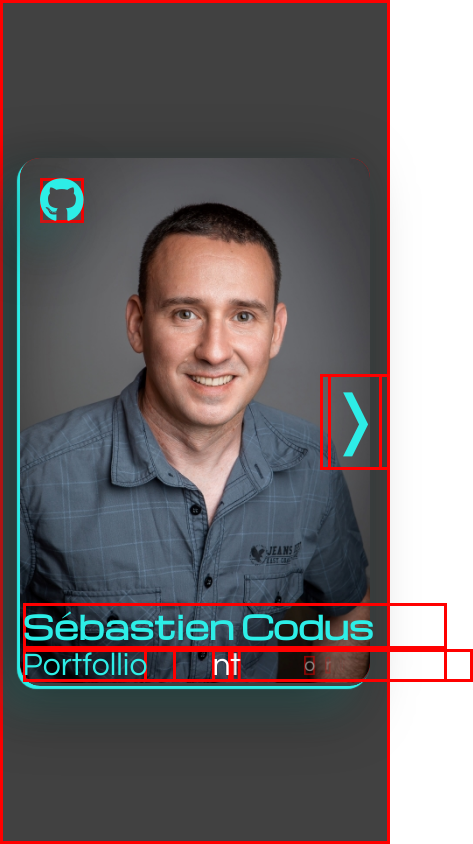
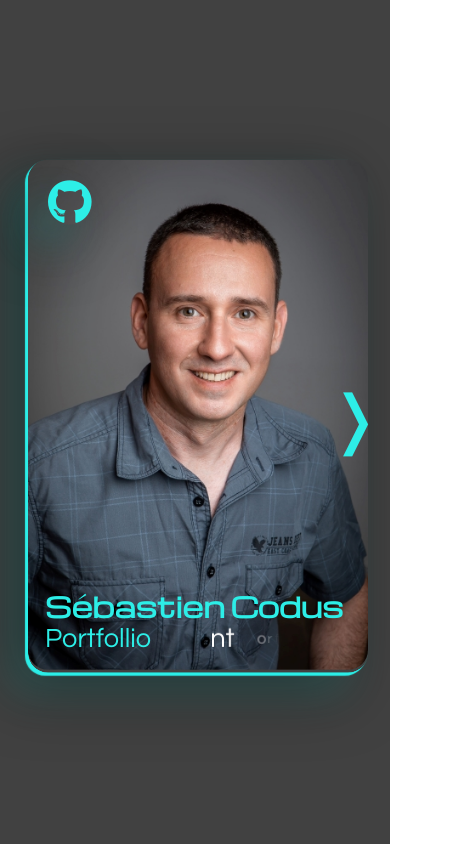
Before and after one commit to sebcod/portfolio, a React (Create React App) app: page / in a window 390 px wide. Shown: the whole page, 473 px wide, since content can reach past the window. Built offline with nearby package versions, Linux system fonts and the light colour scheme.

Commit message:
Home  responsive

```diff
--- a/src/data/projectsData.js
+++ b/src/data/projectsData.js
@@ -19,6 +19,23 @@ export const projectsData = [
   },
   {
     id: 1,
+    title: "Scotto Di Cesare",
+    date: "2023",
+    languages: [
+      "https://img.shields.io/badge/-JavaScript-FFF?&logo=JavaScript&logoColor=F7DF1E",
+      "https://img.shields.io/badge/-HTML5-FFF?&logo=HTML5&logoColor=E34F26&backgound=E34F26",
+      "https://img.shields.io/badge/-CSS3-FFF?&logo=CSS3&logoColor=1572B6",
+      "https://img.shields.io/badge/-Sass-FFF?&logo=Sass&logoColor=CC6699",
+    ],
+    infos: "Esthetic school, home page clone",
+    img: "./assets/img/ScottoDiCesare.jpg",
+    link: "https://sebcod-scottodicesare.netlify.app/",
+    linkGitHub: "https://github.com/sebcod/Clone_groupe-scottodicesare.com",
+    color: "#F45B69",
+    background: "#0E0E0E",
+  },
+  {
+    id: 2,
     title: "Nintendo",
     date: "2023",
     languages: [
@@ -34,23 +51,7 @@ export const projectsData = [
     color: "#FFFFFF",
     background: "#8A000B",
   },
-  {
-    id: 2,
-    title: "Scotto Di Cesare",
-    date: "2023",
-    languages: [
-      "https://img.shields.io/badge/-JavaScript-FFF?&logo=JavaScript&logoColor=F7DF1E",
-      "https://img.shields.io/badge/-HTML5-FFF?&logo=HTML5&logoColor=E34F26&backgound=E34F26",
-      "https://img.shields.io/badge/-CSS3-FFF?&logo=CSS3&logoColor=1572B6",
-      "https://img.shields.io/badge/-Sass-FFF?&logo=Sass&logoColor=CC6699",
-    ],
-    infos: "Esthetic school, home page clone",
-    img: "./assets/img/ScottoDiCesare.jpg",
-    link: "https://sebcod-scottodicesare.netlify.app/",
-    linkGitHub: "https://github.com/sebcod/Clone_groupe-scottodicesare.com",
-    color: "#F45B69",
-    background: "#0E0E0E",
-  },
+
   {
     id: 3,
     title: "Your Resto",
--- a/src/pages/Home.js
+++ b/src/pages/Home.js
@@ -54,12 +54,12 @@ const Home = () => {
           <div className="img-content">
             <img src={currentProject.img} alt={currentProject.title} />
             <SocialNetwork />
-          </div>
-          <div className="main-content">
-            <h1>Sébastien Codus</h1>
-            <h2>
-              <DynamicText />
-            </h2>
+            <div className="main-content">
+              <h1>Sébastien Codus</h1>
+              <h2>
+                <DynamicText />
+              </h2>
+            </div>
           </div>
         </div>
         <Buttons projectNumber={0} right={"/Nintendo"} />
--- a/src/style/_settings.scss
+++ b/src/style/_settings.scss
@@ -53,7 +53,7 @@ $color-ComeUp: #e4d357;
   user-select: none;
   //cursor: none;
 
-  box-shadow: 0 0 0 3px red inset;
+  //box-shadow: 0 0 0 3px red inset;
 }
 
 html {
--- a/src/style/components/_dynamicText.scss
+++ b/src/style/components/_dynamicText.scss
@@ -4,7 +4,6 @@
 
   #text-target {
     display: flex;
-    width: 300px;
     text-align: left;
     animation: color 3s alternate infinite;
     perspective: 200px;
--- a/src/style/index.css
+++ b/src/style/index.css
@@ -16,7 +16,6 @@
   -webkit-user-select: none;
      -moz-user-select: none;
           user-select: none;
-  box-shadow: 0 0 0 3px red inset;
 }
 
 html {
@@ -127,6 +126,7 @@ main {
   height: 100%;
   width: 100%;
   position: absolute;
+  overflow: hidden;
 }
 .home .home-main {
   display: grid;
@@ -138,19 +138,34 @@ main {
 .home .home-main .img-content {
   margin: 20px;
   border-radius: 20px;
-  max-width: 400px;
+  width: 400px;
   position: absolute;
-  transform: translate(-307px, -20px);
+  left: 50%;
+  top: 50%;
+  transform: translate(-470px, -340px);
   box-shadow: -1px 1px 1px #2DEEE7, -2px 2px 1px #2DEEE7, -3px 3px 1px #2deee7, -20px 18px 60px rgba(8, 8, 8, 0.51), -20px 20px 37px 0px rgba(45, 238, 231, 0.2039215686);
+}
+@media screen and (max-width: 425px) {
+  .home .home-main .img-content {
+    width: 340px;
+  }
+}
+@media screen and (max-width: 375px) {
+  .home .home-main .img-content {
+    width: 320px;
+  }
+}
+@media screen and (max-width: 320px) {
+  .home .home-main .img-content {
+    width: 270px;
+  }
 }
 @media screen and (max-width: 1110px) {
   .home .home-main .img-content {
-    transform: translateX(0);
+    transform: translate(-55%, -55%);
   }
 }
 .home .home-main .img-content img {
-  -o-object-fit: center;
-     object-fit: center;
   -o-object-position: 0%;
      object-position: 0%;
   width: 100%;
@@ -159,11 +174,17 @@ main {
 }
 .home .home-main .main-content {
   position: absolute;
-  transform: translate(40px, 160px);
+  bottom: 40px;
+  left: 70px;
+  width: -moz-max-content;
+  width: max-content;
 }
 @media screen and (max-width: 1110px) {
   .home .home-main .main-content {
-    transform: translate(40px, 220px);
+    left: 50%;
+    bottom: 20px;
+    transform: translateX(-50%);
+    width: 90%;
   }
 }
 .home .home-main .main-content h1 {
@@ -176,6 +197,11 @@ main {
     font-size: 5rem;
   }
 }
+@media screen and (max-width: 425px) {
+  .home .home-main .main-content h1 {
+    font-size: 1.7rem;
+  }
+}
 .home .home-main .main-content h2 {
   font-weight: 100;
   position: relative;
@@ -184,6 +210,11 @@ main {
 @media screen and (min-width: 1110px) {
   .home .home-main .main-content h2 {
     font-size: 5rem;
+  }
+}
+@media screen and (max-width: 425px) {
+  .home .home-main .main-content h2 {
+    font-size: 1.7rem;
   }
 }
 
@@ -875,7 +906,6 @@ main {
 }
 .dynamic-text #text-target {
   display: flex;
-  width: 300px;
   text-align: left;
   animation: color 3s alternate infinite;
   perspective: 200px;
--- a/src/style/pages/_home.scss
+++ b/src/style/pages/_home.scss
@@ -2,6 +2,7 @@
   height: 100%;
   width: 100%;
   position: absolute;
+  overflow: hidden;
 
   .home-main {
     display: grid;
@@ -13,21 +14,37 @@
     .img-content {
       margin: 20px;
       border-radius: 20px;
-      max-width: 400px;
+      width: 400px;
       position: absolute;
-      transform: translate(-307px, -20px);
+      left: 50%;
+      top: 50%;
+      transform: translate(-470px, -340px);
+
+
+      @media screen and (max-width: 425px) {
+        width: 340px;
+      }
+
+      @media screen and (max-width: 375px) {
+        width: 320px;
+      }
+
+      @media screen and (max-width: 320px) {
+        width: 270px;
+      }
+
       box-shadow: -1px 1px 1px #2DEEE7,
-        -2px 2px 1px #2DEEE7,
-        -3px 3px 1px #2deee7,
-        -20px 18px 60px rgba(8, 8, 8, 0.51),
-        -20px 20px 37px 0px #2deee734;
+      -2px 2px 1px #2DEEE7,
+      -3px 3px 1px #2deee7,
+      -20px 18px 60px rgba(8, 8, 8, 0.51),
+      -20px 20px 37px 0px #2deee734;
 
       @media screen and (max-width: 1110px) {
-        transform: translateX(0);
+        transform: translate(-55%, -55%);
       }
 
       img {
-        object-fit: center;
+        //object-fit: center;
         object-position: 0%;
         width: 100%;
         height: 100%;
@@ -36,12 +53,16 @@
     }
 
     .main-content {
-      // border: solid;
       position: absolute;
-      transform: translate(40px, 160px);
+      bottom: 40px;
+      left: 70px;
+      width: max-content;
 
       @media screen and (max-width: 1110px) {
-        transform: translate(40px, 220px);
+        left: 50%;
+        bottom: 20px;
+        transform: translateX(-50%);
+        width: 90%;
       }
 
       h1 {
@@ -51,6 +72,10 @@
 
         @media screen and (min-width: 1110px) {
           font-size: 5rem;
+        }
+
+        @media screen and (max-width: 425px) {
+          font-size: 1.7rem;
         }
       }
 
@@ -63,6 +88,10 @@
         @media screen and (min-width: 1110px) {
           font-size: 5rem;
         }
+
+        @media screen and (max-width: 425px) {
+          font-size: 1.7rem;
+        }
       }
     }
   }
--- a/src/style/pages/_project.scss
+++ b/src/style/pages/_project.scss
@@ -21,10 +21,6 @@
     @media only screen and (max-width: 1200px) {
       display: none;
     }
-
-    // @media only screen and (orientation: landscape) {
-    //   display: none;
-    // }
   }
 
   .project-main {
```
Also changed, not shown: 1 other file (tests, documents, lock files or other folders).
